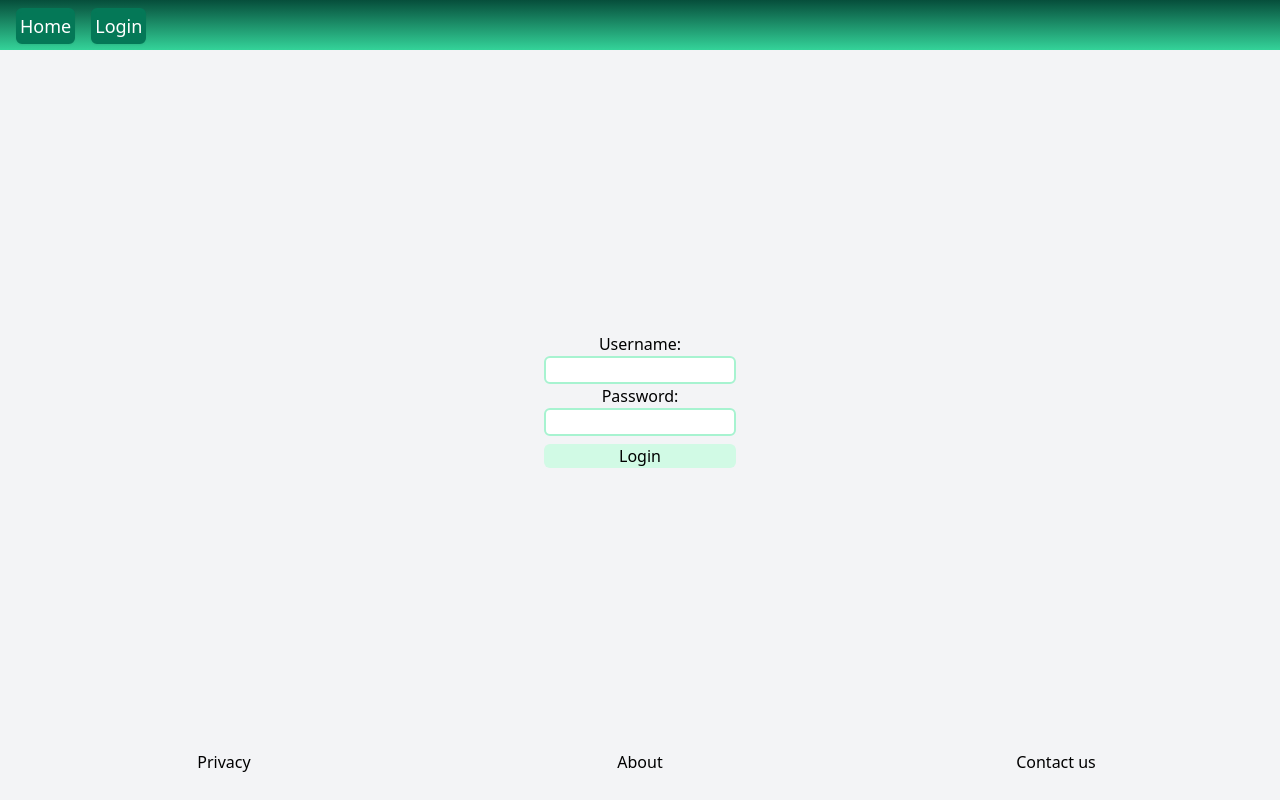
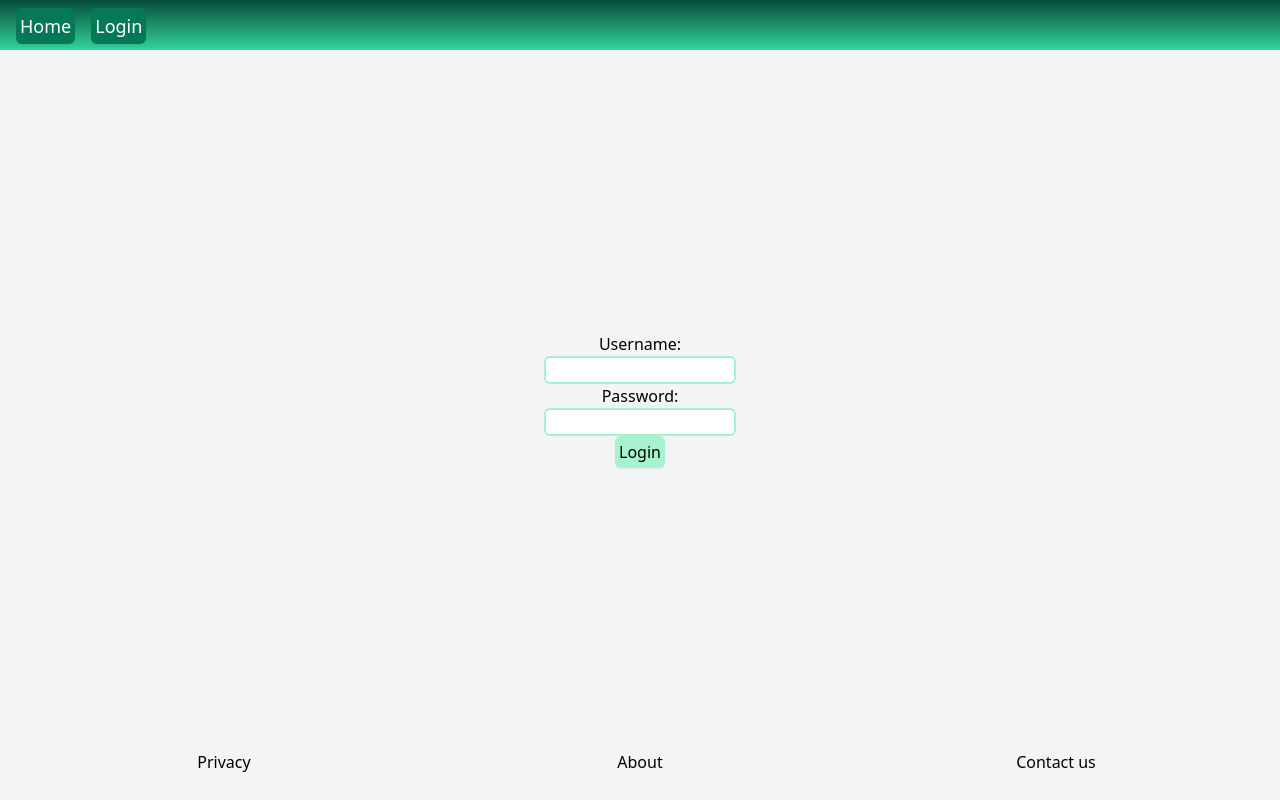
Before and after one commit to CameronStAmant/blog-api-admin-view, a React (Create React App) app: page /#/login in a window 1280 px wide. Before the commit this address led to /#/. Built offline with nearby package versions, Linux system fonts and the light colour scheme.

Commit message:
Refactor login components

```diff
--- /dev/null
+++ b/src/components/Button.js
@@ -0,0 +1,11 @@
+function Button(props) {
+  return (
+    <input
+      type={props.type}
+      className="border-solid border-4 border-green-200 rounded-md bg-green-200 hover:bg-green-300 hover:border-green-300 active:bg-green-400 active:border-green-400 shadow-sm"
+      value={props.value}
+    />
+  );
+}
+
+export default Button;
--- /dev/null
+++ b/src/components/Input.js
@@ -0,0 +1,22 @@
+function Input(props) {
+  return (
+    <input
+      className="
+      input
+      w-48
+      border-2
+      border-green-200
+      rounded-md
+      focus:border-green-500"
+      type={props.type}
+      id={props.id}
+      name={props.name}
+      autoComplete="on"
+      value={props.value}
+      onChange={props.onChange}
+      required
+    />
+  );
+}
+
+export default Input;
--- a/src/components/Login.js
+++ b/src/components/Login.js
@@ -2,6 +2,8 @@ import Layout from './Layout';
 import React, { useState } from 'react';
 import { useHistory } from 'react-router-dom';
 import baseUrl from '../const';
+import Button from './Button';
+import Input from './Input';
 
 const Login = (props) => {
   const [username, setUsername] = useState(null);
@@ -39,54 +41,25 @@ const Login = (props) => {
         <form onSubmit={handleSubmit} className="text-center">
           <label htmlFor="username-field">Username:</label>
           <br />
-          <input
-            className="
-              input
-              w-48
-              border-2
-              border-green-200
-              rounded-md
-              focus:border-green-500"
+          <Input
             type="text"
             id="username-field"
             name="username"
-            autoComplete="on"
             value={username ? username : ''}
             onChange={(e) => setUsername(e.target.value)}
-            required
           />
           <br />
           <label htmlFor="password-field">Password:</label>
           <br />
-          <input
-            className="
-              input
-              w-48
-              border-2
-             border-green-200
-              rounded-md
-              focus:border-green-500"
+          <Input
             type="password"
             id="password-field"
             name="password"
-            autoComplete="on"
             value={password ? password : ''}
             onChange={(e) => setPassword(e.target.value)}
-            required
           />
           <br />
-          <input
-            className="
-              bg-green-100
-              rounded-md
-              mt-2
-              w-48
-             hover:bg-green-200
-              cursor-pointer"
-            type="submit"
-            id="loginButton"
-            value="Login"
-          />
+          <Button type={'submit'} value={'Login'} />
           {errorMessage && <p className="row-start-4">{errorMessage}</p>}
         </form>
       </div>
```
